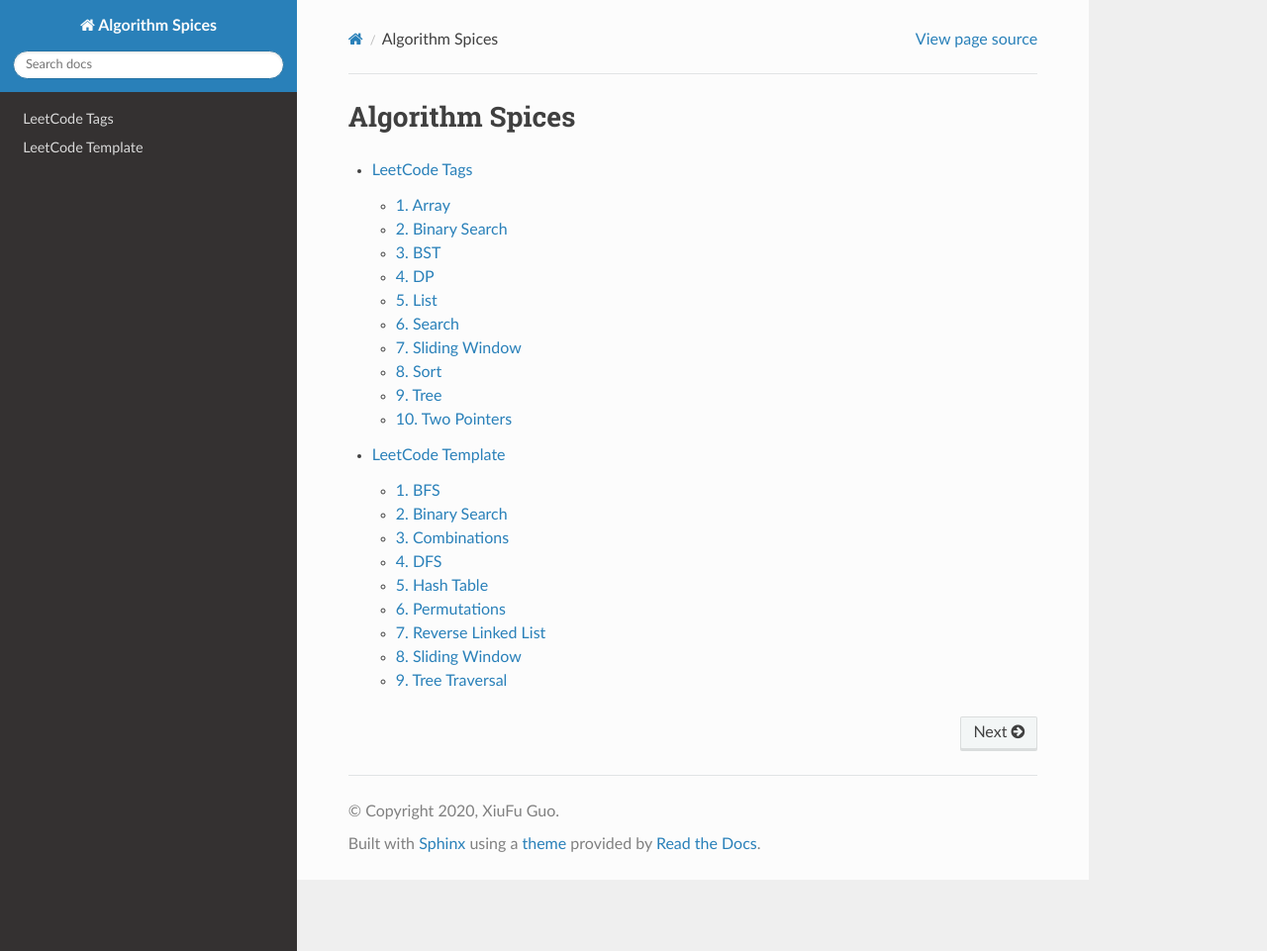
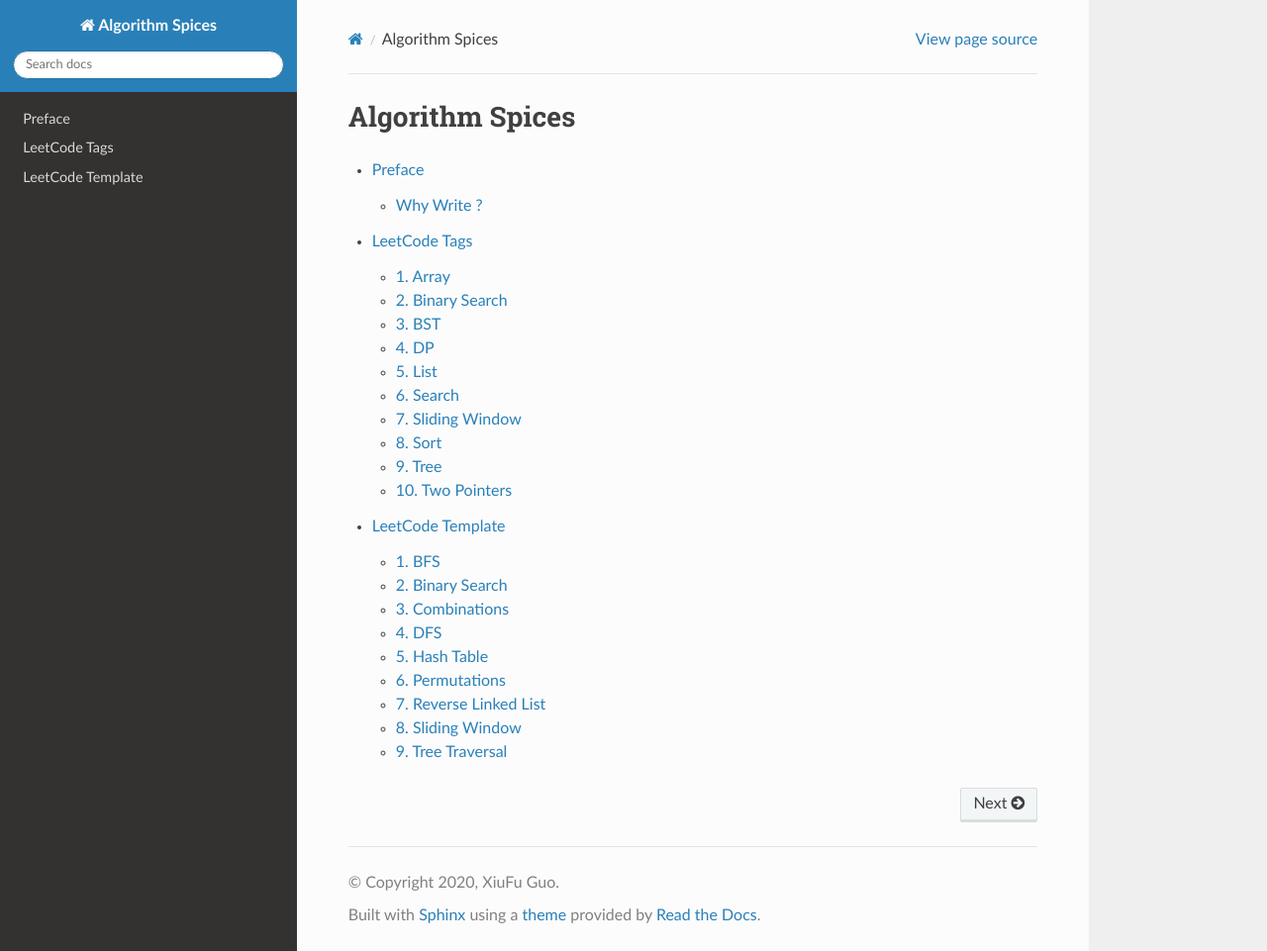
Before and after one commit to khsiufu/algorithm-spices, a Sphinx documentation site: the page built from source/index.rst, in a window 1280 px wide and 961 px high. Shown: the whole window at 99% size. Built offline with Sphinx 7.4.7 and the Read the Docs theme 2.0.0, drawn with Linux system fonts in a browser that asks for light colours.

Commit message:
update index

```diff
--- a/source/index.rst
+++ b/source/index.rst
@@ -6,5 +6,6 @@ Algorithm Spices
    :maxdepth: 2
    :glob:
 
+   preface
    leetcode_tags/index
    leetcode_template/index
--- /dev/null
+++ b/source/preface.rst
@@ -0,0 +1,9 @@
+==================================
+Preface
+==================================
+
+----------------------------------
+Why Write ?
+----------------------------------
+
+Record my learning algorithm
```
